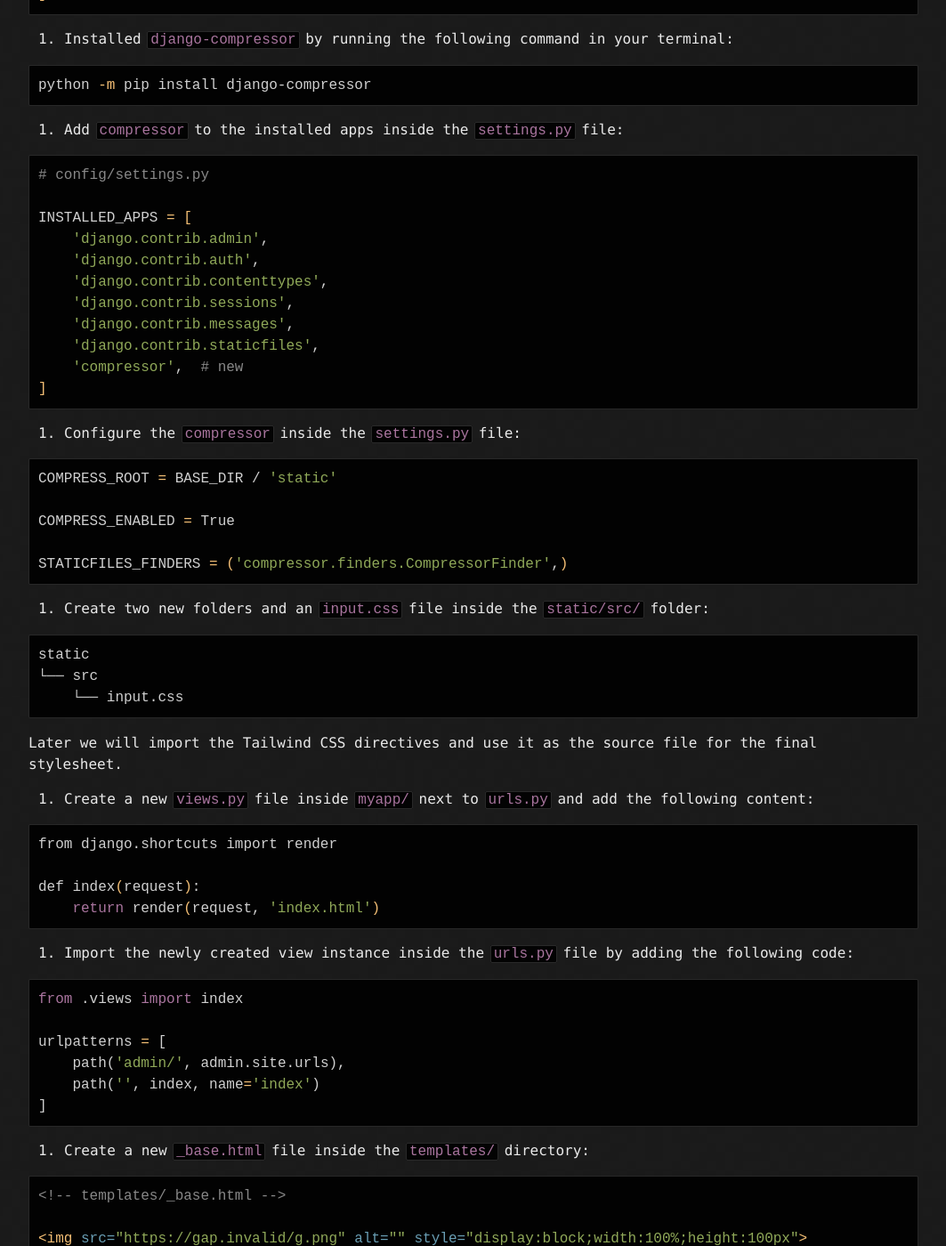
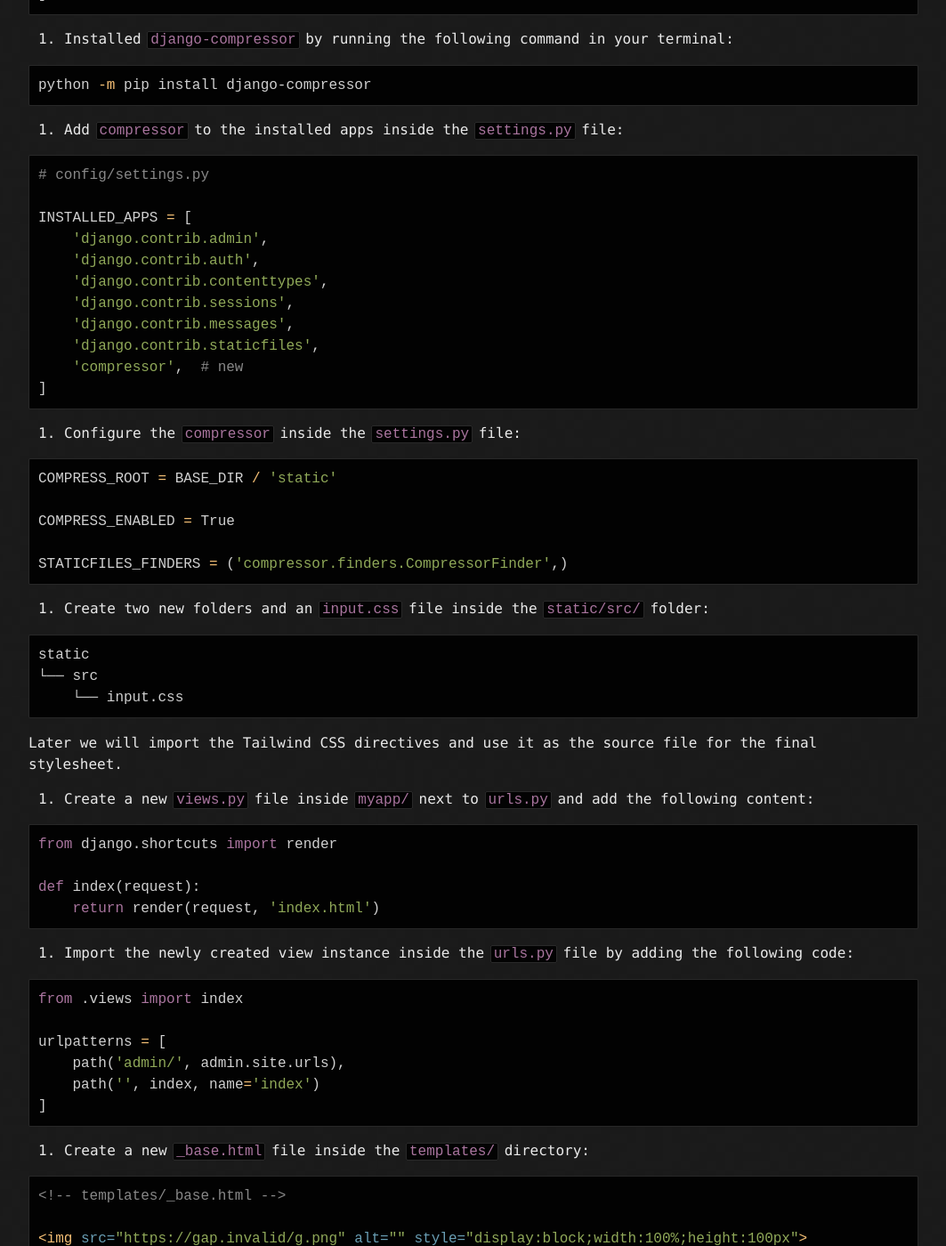
Before and after one commit to Martinez047/Martinez047, a Jekyll site: the page built from _posts/06-04-24-set -flowbite-django-tailwindcss.md, in a window 1280 px wide and 1400 px high, scrolled down 1345 px. Shown: the whole window at 89% size, without its empty margins (108-1171 px from the left). Built offline with Jekyll 4.4.1, drawn with Linux system fonts in a browser that asks for light colours; some of the changed text lies outside the part shown.

Commit message:
tailwind css setyup

````diff
--- a/_posts/06-04-24-set -flowbite-django-tailwindcss.md
+++ b/_posts/06-04-24-set -flowbite-django-tailwindcss.md
@@ -41,7 +41,7 @@ cd myapp/
 
 2. Create a new `templates/` directory inside the project folder and update `settings.py` folder:
 
-```bash
+```python
 TEMPLATES = [
     {
         ...
@@ -59,7 +59,7 @@ python -m pip install django-compressor
 
 4. Add `compressor` to the installed apps inside the `settings.py` file:
 
-```bash
+```python
 # config/settings.py
 
 INSTALLED_APPS = [
@@ -75,7 +75,7 @@ INSTALLED_APPS = [
 
 5. Configure the `compressor` inside the `settings.py` file:
 
-```bash
+```python
 COMPRESS_ROOT = BASE_DIR / 'static'
 
 COMPRESS_ENABLED = True
@@ -95,7 +95,7 @@ Later we will import the Tailwind CSS directives and use it as the source file f
 
 7. Create a new `views.py` file inside `myapp/` next to `urls.py` and add the following content:
 
-```bash
+```python
 from django.shortcuts import render
 
 def index(request):
````
Also changed, not shown: other parts of _posts/06-04-24-set -flowbite-django-tailwindcss.md (+0 -2 lines).
